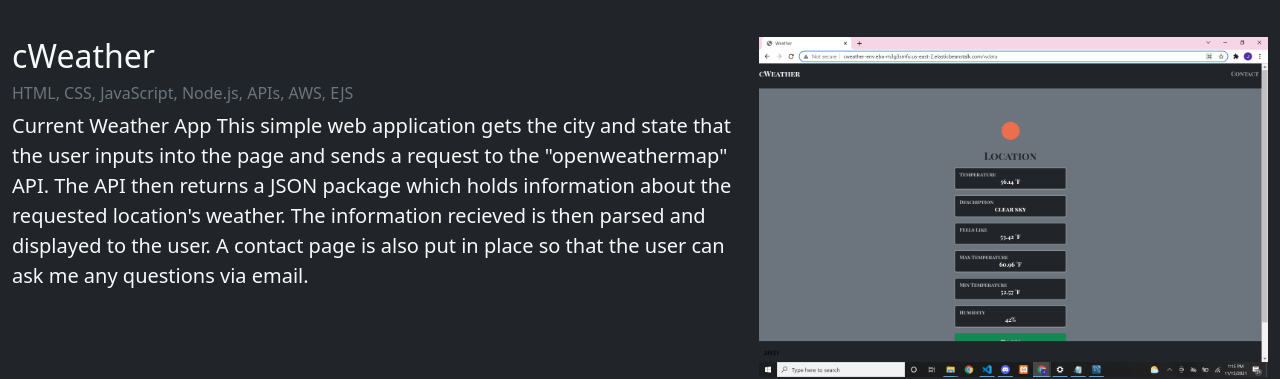
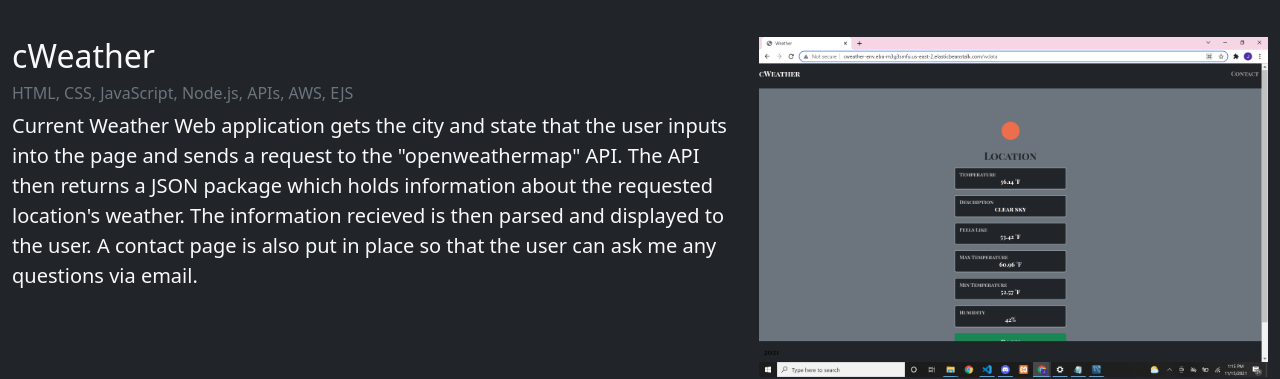
Before and after one commit to JohnKelly59/Portfolio, a React (Create React App) app: page / in a window 1280 px wide. Shown: the part 2732-3111 px from the top of the page. Built offline with nearby package versions, Linux system fonts and the light colour scheme.

Commit message:
changed time description

```diff
--- a/src/components/Projects.jsx
+++ b/src/components/Projects.jsx
@@ -212,13 +212,13 @@ function Project() {
                 HTML, CSS, JavaScript, Node.js, APIs, AWS, EJS
               </h6>
               <p className="lead text-light">
-                Current Weather App This simple web application gets the city
-                and state that the user inputs into the page and sends a request
-                to the "openweathermap" API. The API then returns a JSON package
-                which holds information about the requested location's weather.
-                The information recieved is then parsed and displayed to the
-                user. A contact page is also put in place so that the user can
-                ask me any questions via email.
+                Current Weather Web application gets the city and state that the
+                user inputs into the page and sends a request to the
+                "openweathermap" API. The API then returns a JSON package which
+                holds information about the requested location's weather. The
+                information recieved is then parsed and displayed to the user. A
+                contact page is also put in place so that the user can ask me
+                any questions via email.
               </p>
             </div>
             <div className="col-md-5 order-md-1">
```
